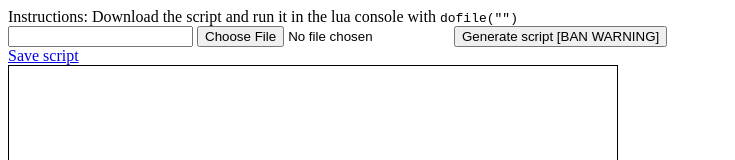
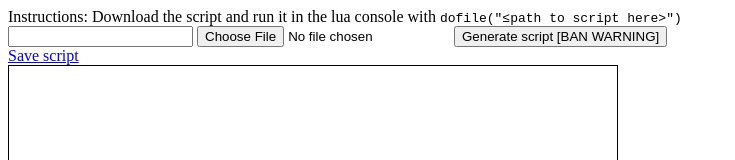
Before and after one commit to uint128-t/TPTCGI, a plain HTML site: page index.html in a window 1280 px wide. Shown: the top 160 px of the page, without its empty margins (0-735 px from the left). Drawn offline with Linux system fonts and the light colour scheme.

Commit message:
Update index.html

```diff
--- a/index.html
+++ b/index.html
@@ -7,7 +7,7 @@
 
     <body>
         <!--608 x 380-->
-        Instructions: Download the script and run it in the lua console with <code>dofile("<path to script here>")</code><br>
+        Instructions: Download the script and run it in the lua console with <code>dofile("&le;path to script here&gt;")</code><br>
         <input type="number" step="0.05" onchange="draw(document.getElementById('filein'),this.value)" id="scale" />
         <input type="file" onchange="draw(this,1);document.getElementById('scale').value = 1;" id="filein" />
         <button onclick="generate()">Generate script [BAN WARNING]</button>
```
